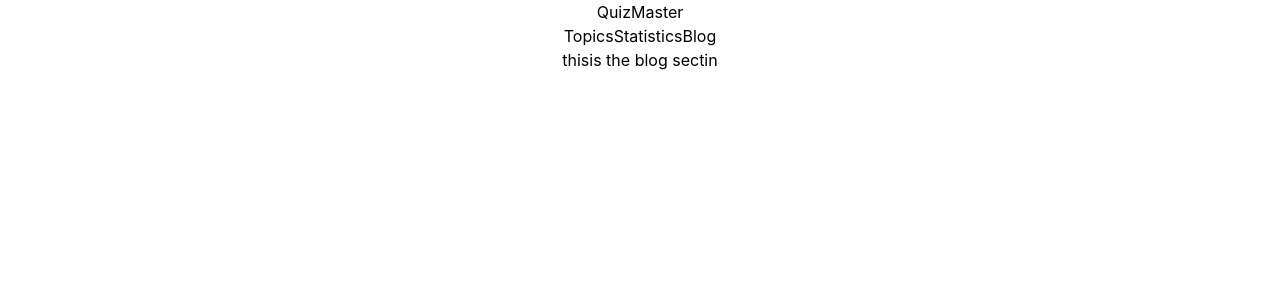
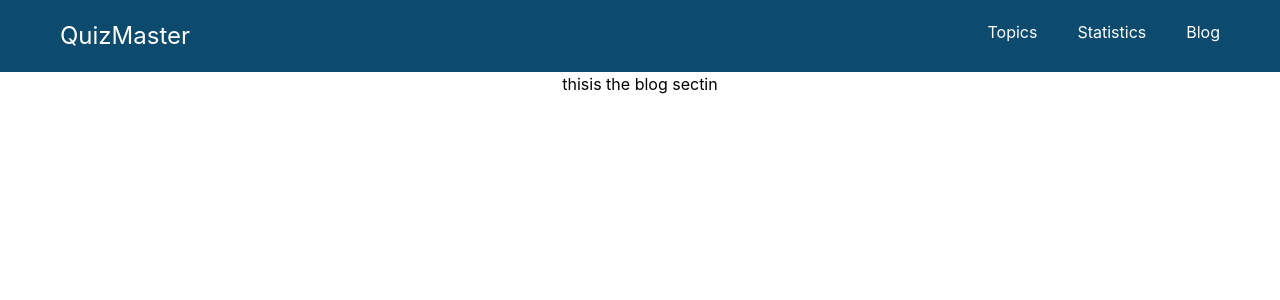
Before and after one commit to ShaahFardin/assignment_9, a React (Create React App) app: page /blog in a window 1280 px wide. Shown: the top 300 px of the page. Built offline with nearby package versions, Linux system fonts and the light colour scheme.

Commit message:
Header added

```diff
--- /dev/null
+++ b/src/component/Header/Header.css
@@ -0,0 +1,3 @@
+.menu a{
+    margin-left: 40px;
+}
--- a/src/component/Header/Header.js
+++ b/src/component/Header/Header.js
@@ -1,11 +1,12 @@
 import React from 'react';
 import { Link } from 'react-router-dom';
+import './Header.css'
 
 const Header = () => {
     return (
-        <div>
-            <div>QuizMaster</div>
-            <div>
+        <div className='flex justify-between p-5 bg-sky-900 text-white'>
+            <div className='ml-10 text-2xl'>QuizMaster</div>
+            <div className='menu mr-10 '>
                 <Link to='/topics'>Topics</Link>
                 <Link to='/statistics'>Statistics</Link>
                 <Link to='/blog'>Blog</Link>
```
